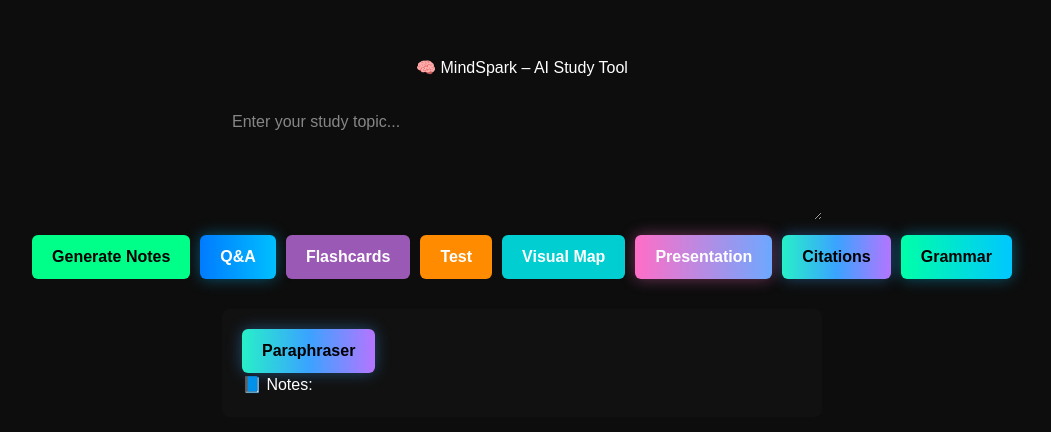
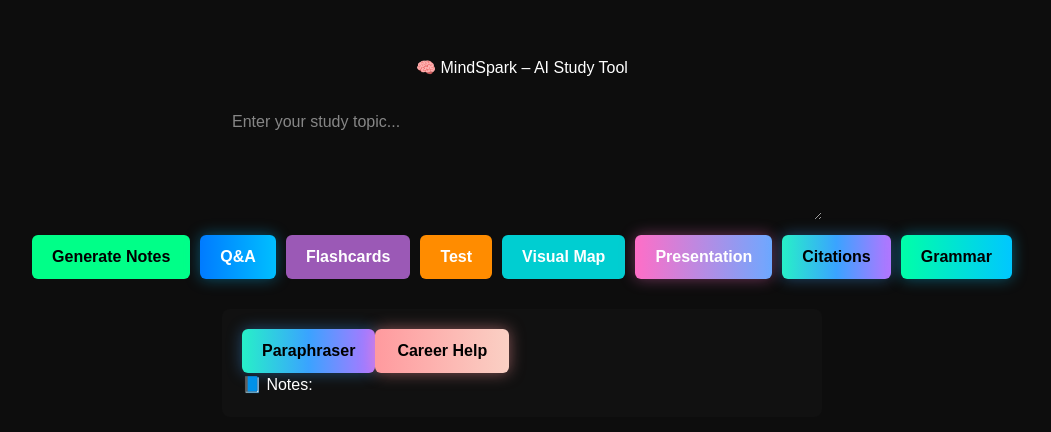
Before and after one commit to hamza07ejaz/MindSpark, a Next.js app: page / in a window 1280 px wide. Shown: the part 164-596 px from the top of the page, without its empty margins (118-1169 px from the left). Built offline with nearby package versions, Linux system fonts and the light colour scheme.

Commit message:
feat: add Career Help button below Paraphrasing button on main page

```diff
--- a/app/page.tsx
+++ b/app/page.tsx
@@ -247,6 +247,25 @@
 >
   Paraphraser
 </button>
+        {/* ✅ Career Help Button */}
+<button
+  onClick={() => (window.location.href = "/career")}
+  style={{
+    background: "linear-gradient(90deg, #ff9a9e, #fad0c4)",
+    color: "#000",
+    padding: "10px 22px",
+    borderRadius: "6px",
+    border: "none",
+    cursor: "pointer",
+    fontWeight: "bold",
+    boxShadow: "0 0 15px rgba(255,154,158,0.5)",
+    transition: "transform 0.2s, box-shadow 0.2s",
+  }}
+  onMouseOver={(e) => (e.currentTarget.style.transform = "scale(1.05)")}
+  onMouseOut={(e) => (e.currentTarget.style.transform = "scale(1)")}
+>
+  Career Help
+</button>
         <h3>📘 Notes:</h3>
         <div
           dangerouslySetInnerHTML={{
```
